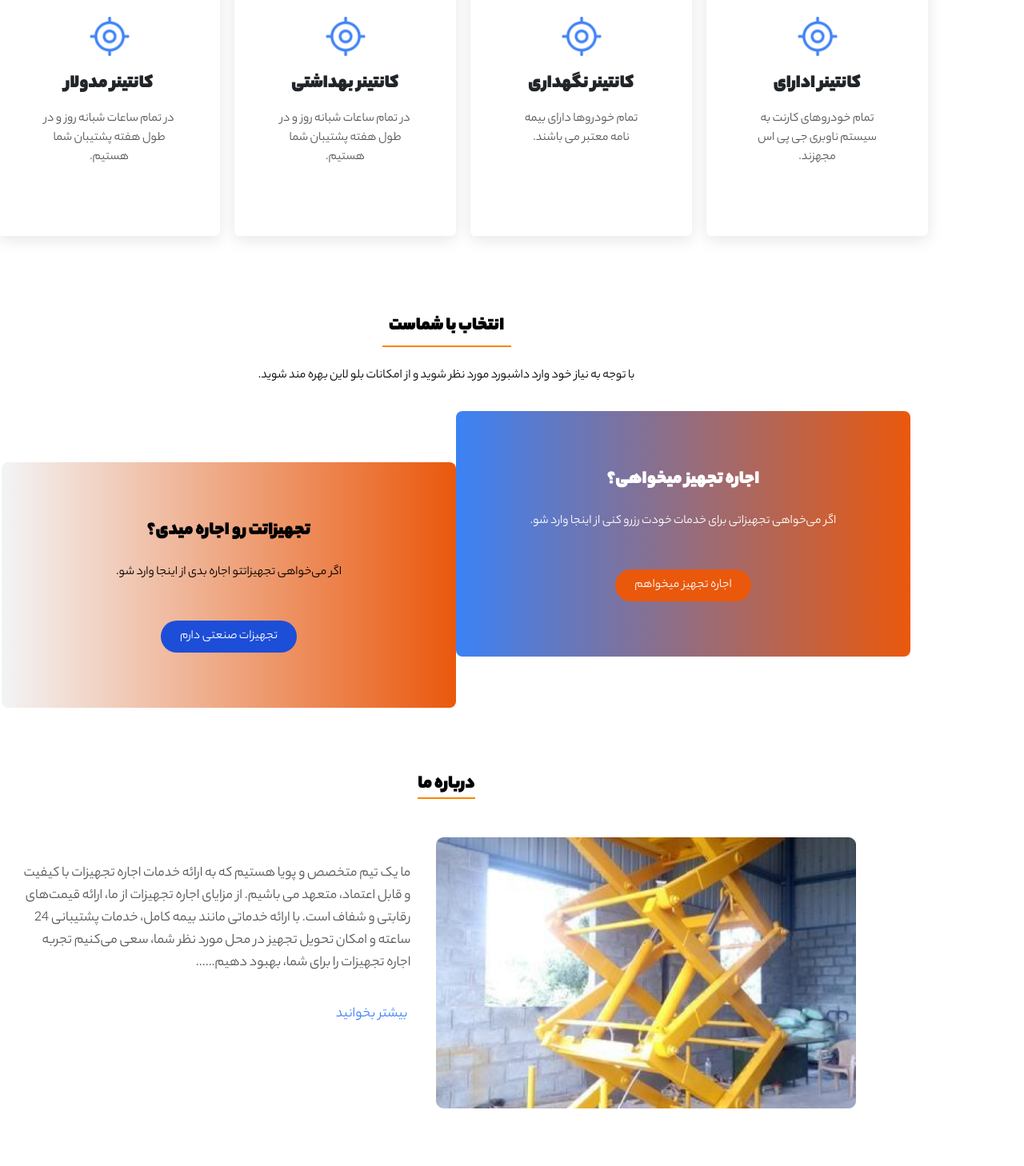
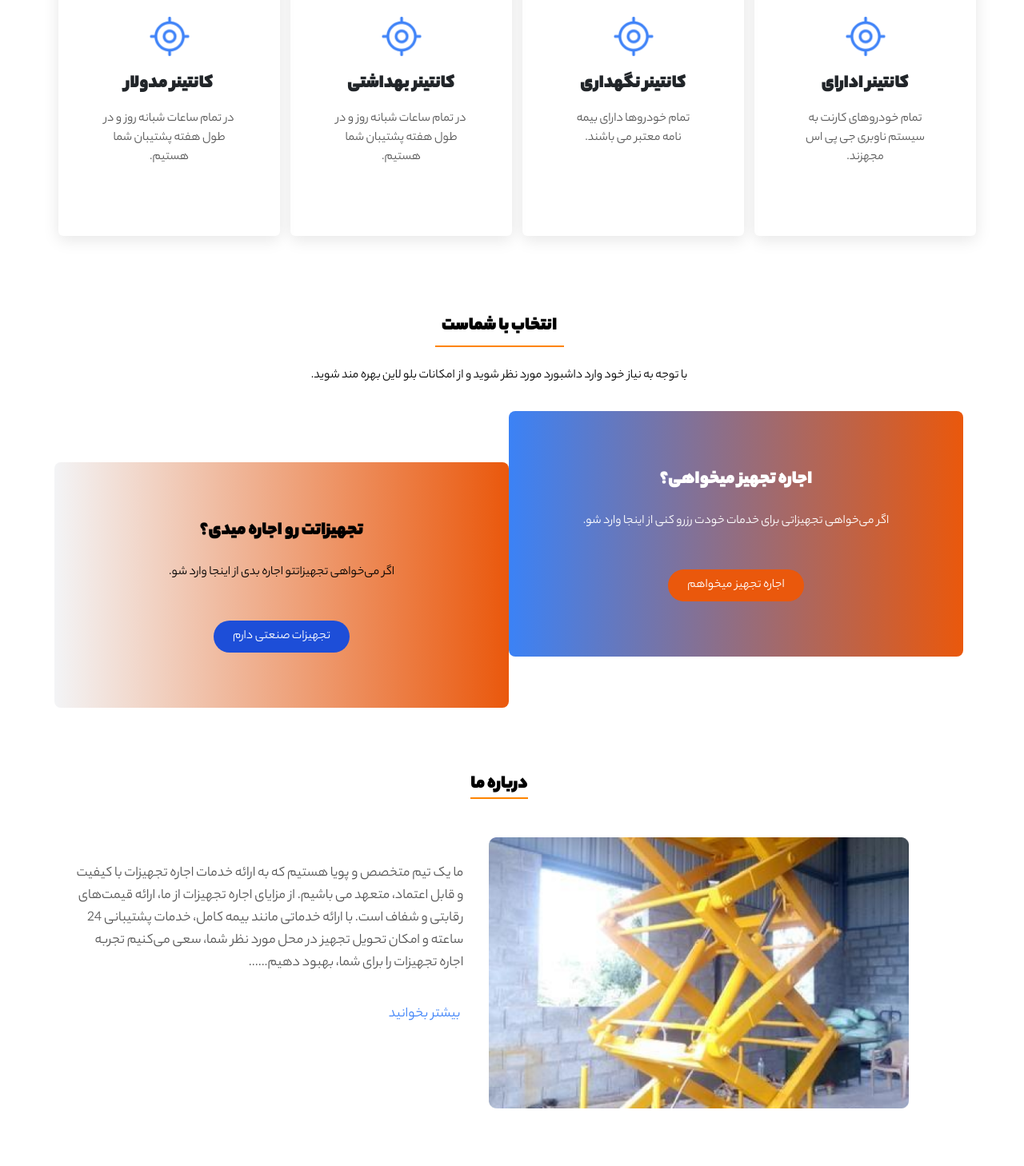
Before and after one commit to shadiiimirzaeiii/blue, a Next.js app: page / in a window 1280 px wide. Shown: the part 1330-2788 px from the top of the page at 80% size. Built offline with nearby package versions, Linux system fonts and the light colour scheme.

Commit message:
responsive landing

```diff
--- a/app/page.tsx
+++ b/app/page.tsx
@@ -65,7 +65,8 @@ export default function Home() {
           <SearchBar />
         </div>
 
-        <Container>
+        <Container className="xlcustom:mr-12 ">
+          <Container className="  w-[1280px] xlcustom:w-[1196px] xlcustom:mr-0 xlcustom:pr-0">
           <div className="flex justify-center mt-5">
             <div className="w-[181px] border-b-2 border-orange700 flex items-center justify-center p-2 mb-4">
               <h1 className="text-center text-black text-2xl font-bold mt-8">
@@ -92,8 +93,8 @@ export default function Home() {
               </Row>
             </div>
           </div>
-
-          <Row>
+</Container>
+          <Row className="xlcustom:pl-16">
             <div className="flex justify-center">
               <div className="w-[161px] border-b-2 border-orange700 flex items-center justify-center p-2 mb-4">
                 <h1 className="text-center text-black text-2xl font-bold mt-8">
@@ -109,11 +110,12 @@ export default function Home() {
               <SelectWay />
             </div>
           </Row>
-          <div className="justify-center row">
-
+          <div className="justify-center row xlcustom:pl-16" >
             <AboutUs />
           </div>
+          <div className="xlcustom:pl-16">
           <ContactusForm />
+          </div>
         </Container>
         <Footer />
       </Container>
--- a/components/searchbar/page.tsx
+++ b/components/searchbar/page.tsx
@@ -15,7 +15,7 @@ function SearchBar() {
   };
 
   return (
-    <Row className="absolute top-[57%] left-[11%] w-[1160px] flex flex-row bg-[rgba(182,184,177,0.4)] h-[128px] justify-center p-2 rounded-lg   ">
+    <Row className="absolute top-[57%] left-[10%] w-[1160px] flex flex-row bg-[rgba(182,184,177,0.4)] h-[128px] justify-center p-2 rounded-lg  xlcustom:right-20">
       <div className="w-[1118px] bg-white rounded-lg p-1 h-[95px] pt-2 pb-1 mt-2">
         <input
           type="text"
--- a/tailwind.config.js
+++ b/tailwind.config.js
@@ -1,3 +1,5 @@
+const { only } = require('node:test')
+
 /** @type {import('tailwindcss').Config} */
 module.exports = {
   content: [
@@ -38,8 +40,8 @@ module.exports = {
         navbarradius: '20px, 20px, 0px, 0px'
       },
         screens: {
-    sm: { min: '1280px', max: '1439px' },
-      xl:'1440px'
+    'xlcustom' : {'min': '1280px', 'max' : '1439px'},
+      xxl : {"min":'1440px'}
 
         },
     },
```
